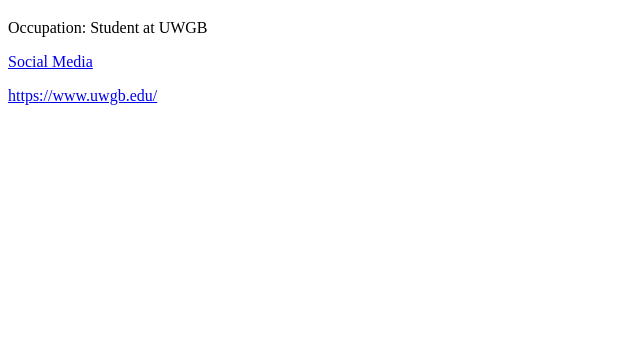
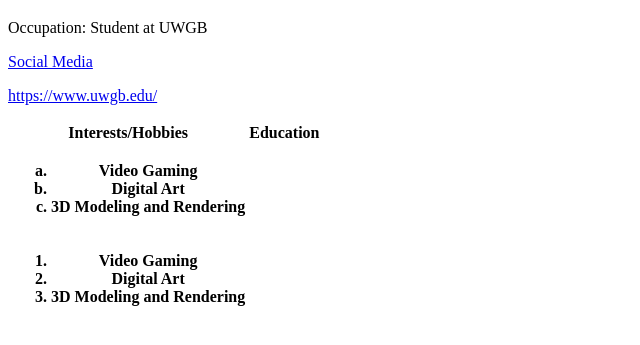
Before and after one commit to andrewyang23/andrewyang23.github.io, a plain HTML site: page index.html in a window 1280 px wide. Shown: the part 61-406 px from the top of the page, without its empty margins (0-640 px from the left). Drawn offline with Linux system fonts and the light colour scheme.

Commit message:
index.html

```diff
--- a/index.html
+++ b/index.html
@@ -15,12 +15,34 @@ and a link to your university (UWGB). -->
 	<body>
 
 		<h1> Name: Andrew Yang </h1>
+		<p> Occupation: Student at UWGB </p>
+		<p> <a href="Social Media">Social Media</a> </p>
+		<p> <a href="https://www.uwgb.edu/">https://www.uwgb.edu/</a> </p>
 
-		<p> Occupation: Student at UWGB </p>
-
-		<p> <a href="Social Media">Social Media</a> </p>
-
-		<p> <a href="https://www.uwgb.edu/">https://www.uwgb.edu/</a> </p>
+		<table> <!-- Table without Borders -->
+			<tr>
+				<th>Interests/Hobbies</th>
+				<th>Education</th>
+			</tr>
+			<tr>
+				<th>
+					<ol type="a"> <!-- Ordered List -->
+                                             <li>Video Gaming</li>
+                                             <li>Digital Art</li>
+                                             <li>3D Modeling and Rendering</li>
+                                        </ol>
+				</th>
+			</tr>
+			<tr>
+				<th>
+					<ol> <!-- Unordered List -->
+                                             <li>Video Gaming</li>
+                                             <li>Digital Art</li>
+                                             <li>3D Modeling and Rendering</li>
+                                        </ol>
+				</th>
+			</tr>
+		</table>
 
 	</body>
 
```
